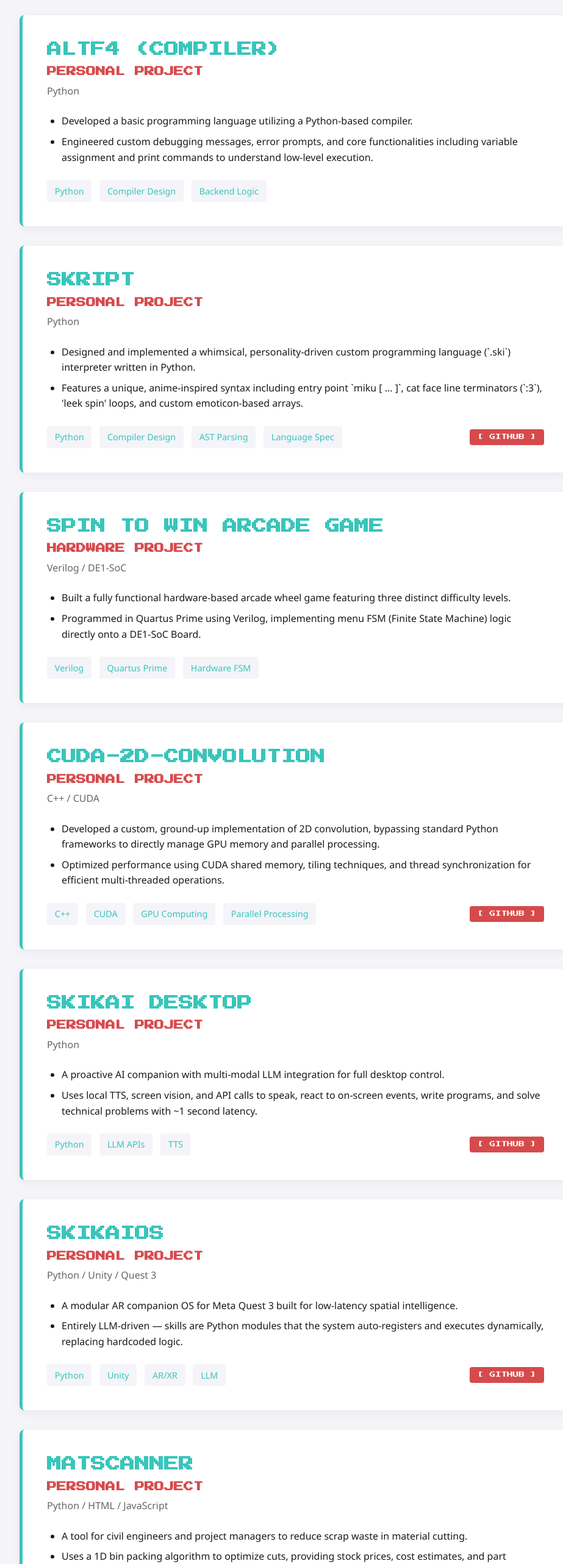
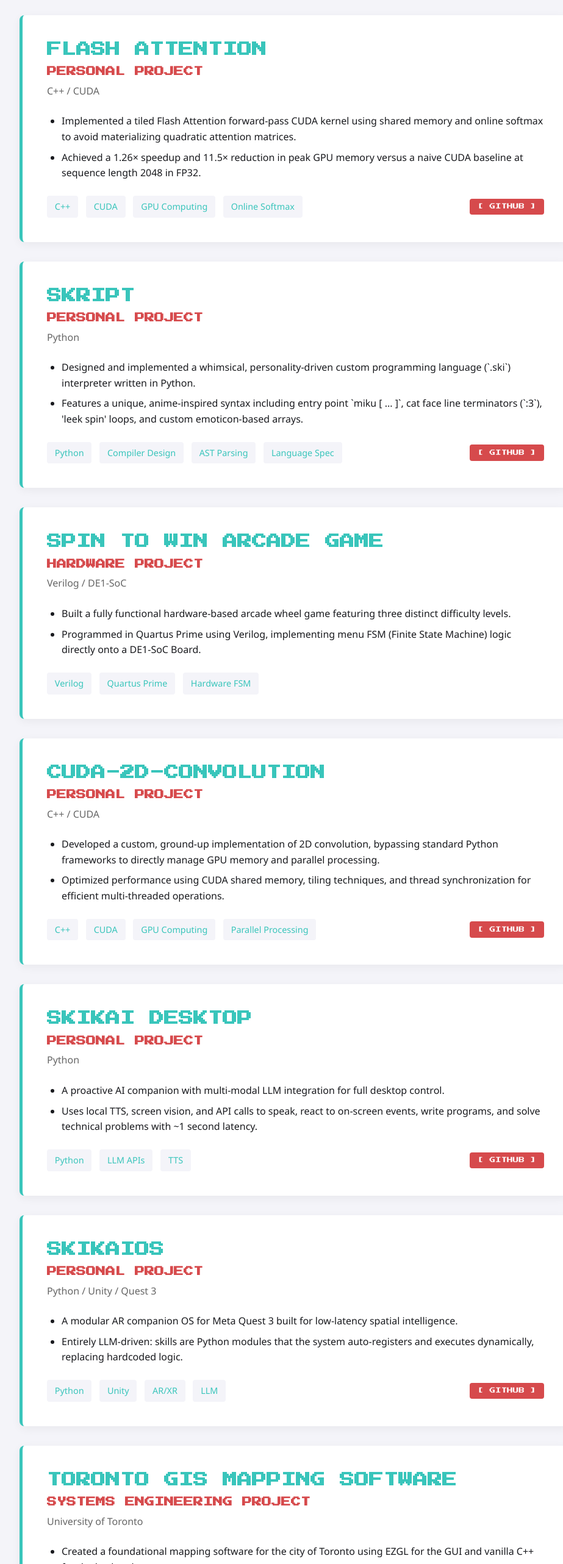
Before and after one commit to dimos1234/dimos1234.github.io, a plain HTML site: page index.html in a window 1280 px wide. Shown: the part 2620-5185 px from the top of the page at 61% size, without its empty margins (158-1081 px from the left). Drawn offline with Linux system fonts and the light colour scheme.

Commit message:
Refresh technical projects

```diff
--- a/index.html
+++ b/index.html
@@ -101,16 +101,19 @@
 
             <div class="experience-card hidden">
                 <div class="exp-header">
-                    <h3 class="accent-text">Altf4 (Compiler)</h3>
+                    <h3 class="accent-text">Flash Attention</h3>
                     <span class="exp-date">Personal Project</span>
                 </div>
-                <h4>Python</h4>
+                <h4>C++ / CUDA</h4>
                 <ul>
-                    <li>Developed a basic programming language utilizing a Python-based compiler.</li>
-                    <li>Engineered custom debugging messages, error prompts, and core functionalities including variable assignment and print commands to understand low-level execution.</li>
+                    <li>Implemented a tiled Flash Attention forward-pass CUDA kernel using shared memory and online softmax to avoid materializing quadratic attention matrices.</li>
+                    <li>Achieved a 1.26× speedup and 11.5× reduction in peak GPU memory versus a naive CUDA baseline at sequence length 2048 in FP32.</li>
                 </ul>
-                <div class="tech-tags">
-                    <span>Python</span><span>Compiler Design</span><span>Backend Logic</span>
+                <div style="display: flex; justify-content: space-between; align-items: center; flex-wrap: wrap; gap: 1rem; margin-top: 1rem;">
+                    <div class="tech-tags">
+                        <span>C++</span><span>CUDA</span><span>GPU Computing</span><span>Online Softmax</span>
+                    </div>
+                    <a href="https://github.com/dimos1234/Flash-Attention" target="_blank" class="btn secondary-btn" style="padding: 0.4rem 0.8rem; font-size: 0.6rem;">[ GitHub ]</a>
                 </div>
             </div>
 
@@ -191,31 +194,13 @@
                 <h4>Python / Unity / Quest 3</h4>
                 <ul>
                     <li>A modular AR companion OS for Meta Quest 3 built for low-latency spatial intelligence.</li>
-                    <li>Entirely LLM-driven — skills are Python modules that the system auto-registers and executes dynamically, replacing hardcoded logic.</li>
+                    <li>Entirely LLM-driven: skills are Python modules that the system auto-registers and executes dynamically, replacing hardcoded logic.</li>
                 </ul>
                 <div style="display: flex; justify-content: space-between; align-items: center; flex-wrap: wrap; gap: 1rem; margin-top: 1rem;">
                     <div class="tech-tags">
                         <span>Python</span><span>Unity</span><span>AR/XR</span><span>LLM</span>
                     </div>
                     <a href="https://github.com/dimos1234/SkikaiOS" target="_blank" class="btn secondary-btn" style="padding: 0.4rem 0.8rem; font-size: 0.6rem;">[ GitHub ]</a>
-                </div>
-            </div>
-
-            <div class="experience-card hidden">
-                <div class="exp-header">
-                    <h3 class="accent-text">MatScanner</h3>
-                    <span class="exp-date">Personal Project</span>
-                </div>
-                <h4>Python / HTML / JavaScript</h4>
-                <ul>
-                    <li>A tool for civil engineers and project managers to reduce scrap waste in material cutting.</li>
-                    <li>Uses a 1D bin packing algorithm to optimize cuts, providing stock prices, cost estimates, and part specifications through a clean UI.</li>
-                </ul>
-                <div style="display: flex; justify-content: space-between; align-items: center; flex-wrap: wrap; gap: 1rem; margin-top: 1rem;">
-                    <div class="tech-tags">
-                        <span>Python</span><span>HTML/JS</span><span>Algorithms</span>
-                    </div>
-                    <a href="https://github.com/dimos1234/MatScanner" target="_blank" class="btn secondary-btn" style="padding: 0.4rem 0.8rem; font-size: 0.6rem;">[ GitHub ]</a>
                 </div>
             </div>
 
```
